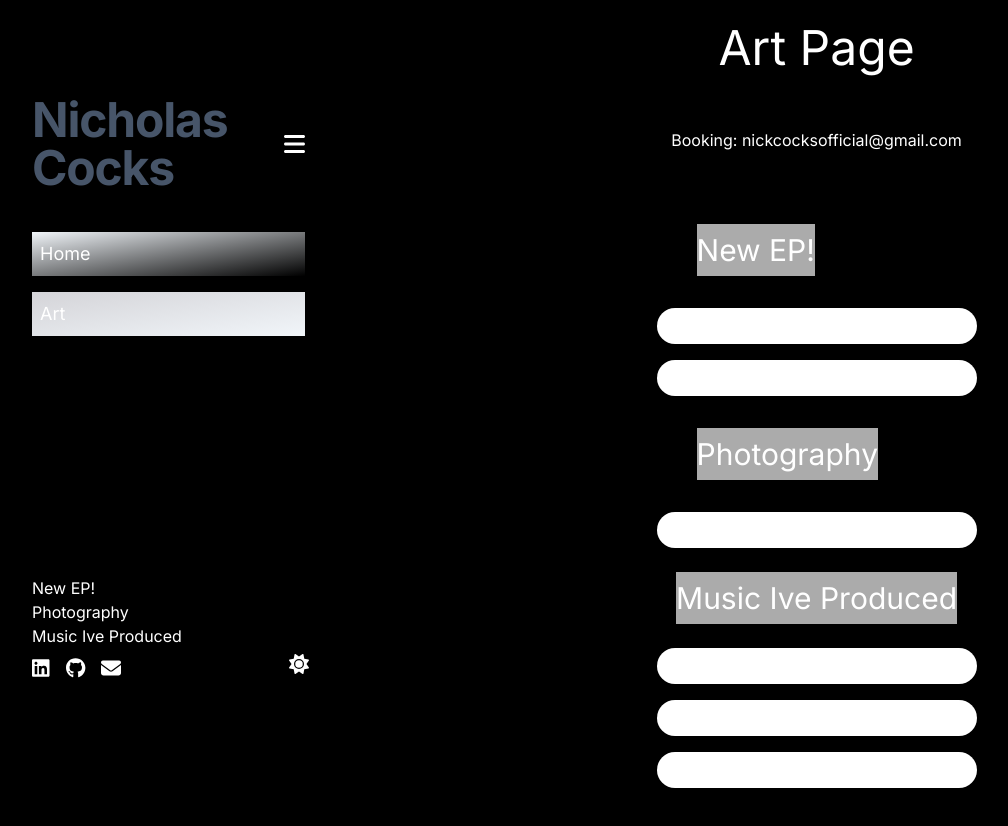
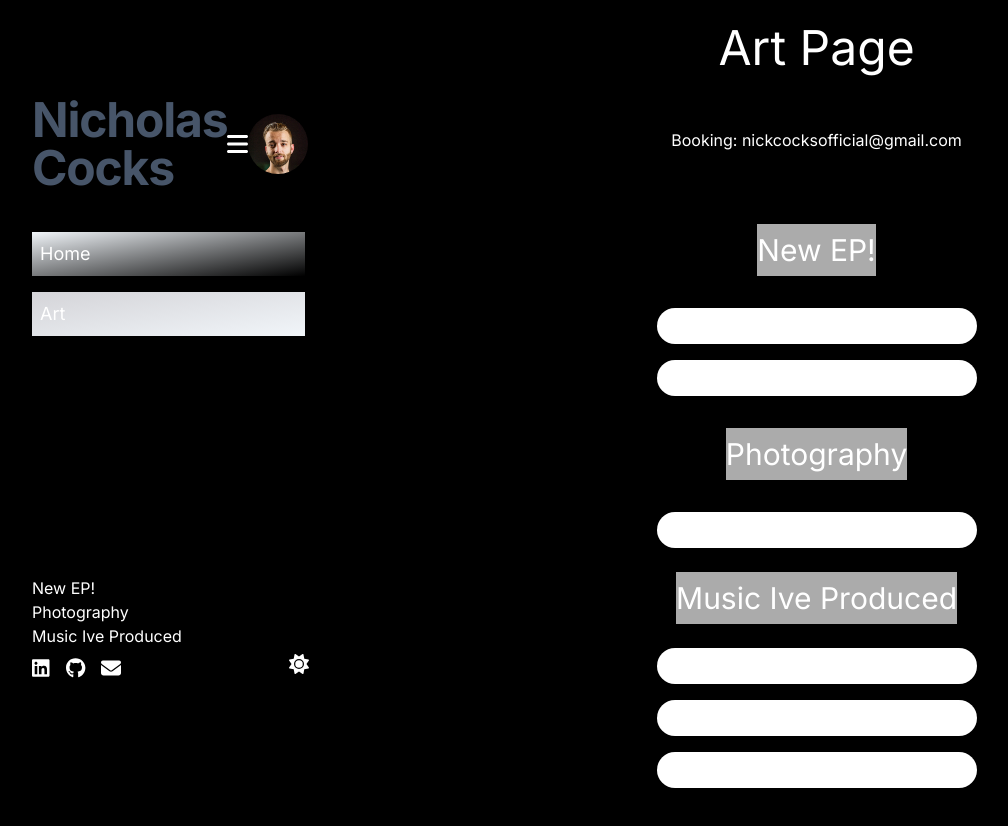
Before and after one commit to NicholasCocks/Personal-Website, a Next.js app: page /art in a window 1280 px wide. Shown: the top 826 px of the page, without its empty margins (64-1072 px from the left). Built offline with nearby package versions, Linux system fonts and the light colour scheme.

Commit message:
flushing out images and banners

```diff
--- a/src/app/art/page.js
+++ b/src/app/art/page.js
@@ -2,17 +2,26 @@ import React from 'react'
 import LinkTreeLink from '../components/linkTreeLink'
 import { FontAwesomeIcon } from "@fortawesome/react-fontawesome";
 import { faInstagram, faSpotify, faYoutube, faSoundcloud } from "@fortawesome/free-brands-svg-icons";
+import Image from 'next/image'
 
 const artPage = () => {
   // TODO: cover photo
   return (
     <main className="container flex flex-col content-center items-center px-4">
-      <h2 className='text-5xl mb-8'>Art Page</h2>
+      <h2 className='text-5xl mb-8 static'>Art Page</h2>
+      <div className='relative'>
+        <Image
+          fill
+          src="/images/banner3.jpeg"
+          alt=""
+          style={{objectFit: "contain"}}
+          sizes="(max-width: 100%) 100%, 100%" />
+      </div>
       <section>
         <p>Booking: nickcocksofficial@gmail.com</p>
       </section>
       <section className='flex flex-col content-center items-center'>
-        <div className='flex items-center justify-between w-9/12 my-4'>
+        <div className='flex items-center justify-center w-9/12 my-4'>
           <h3 className=''>New EP!</h3>
         </div>
 
@@ -28,7 +37,7 @@ const artPage = () => {
           link="https://open.spotify.com/album/0d64K1LbnkEteaFUDUl6BS"
           preview_photo={{"icon": faSpotify}}/>
 
-        <div className='flex items-center justify-between w-9/12 my-4'>
+        <div className='flex items-center justify-center w-9/12 my-4'>
           <h3 className=''>Photography</h3>
 
           <a href='#' target="_blank">
@@ -41,7 +50,7 @@ const artPage = () => {
         <LinkTreeLink
           linkname="Photography Portfolio"
           link="https://www.instagram.com/nikola.djukic.photos/"
-          preview_photo={{"icon":   faInstagram}}/>
+          preview_photo={{"icon": faInstagram}}/>
 
         <h3 className='my-4'>Music Ive Produced</h3>
         <LinkTreeLink
--- a/src/app/components/linkTreeLink.js
+++ b/src/app/components/linkTreeLink.js
@@ -1,7 +1,6 @@
 // We'll initialize a component here.
 "use client"
 import Link from 'next/link'
-import Image from 'next/image'
 import { FontAwesomeIcon } from "@fortawesome/react-fontawesome";
 import { faEllipsis } from '@fortawesome/free-solid-svg-icons'
 
@@ -11,7 +10,6 @@ const LinkTreeLink = ({linkname, link, preview_photo}) => {
       transform transition duration-300 hover:scale-105 w-80'>
 
       <FontAwesomeIcon icon={preview_photo["icon"]} className="w-6 h-6 rounded-full mr-2" />
-
 
       <Link
         href={link}
--- a/src/app/components/navBar.js
+++ b/src/app/components/navBar.js
@@ -8,6 +8,7 @@ import { faGithub, faLinkedin } from "@fortawesome/free-brands-svg-icons";
 import { faEnvelope, faBars } from '@fortawesome/free-solid-svg-icons'
 import ThemeButton from './themeButton';
 import { useEffect, useState } from 'react';
+import Image from 'next/image';
 
 const NavBar = () => {
   const pathname = usePathname();
@@ -36,6 +37,13 @@ const NavBar = () => {
             icon={faBars}
             onClick={() => setNavOpen(!isNavOpen)}
             className='text-center fa-xl md:hidden' />
+
+          <Image
+            alt=""
+            src="/images/avatar.jpg"
+            width={60}
+            height={60}
+            className='rounded-full'/>
         </div>
         <ul
           id='pages_nav'
```
